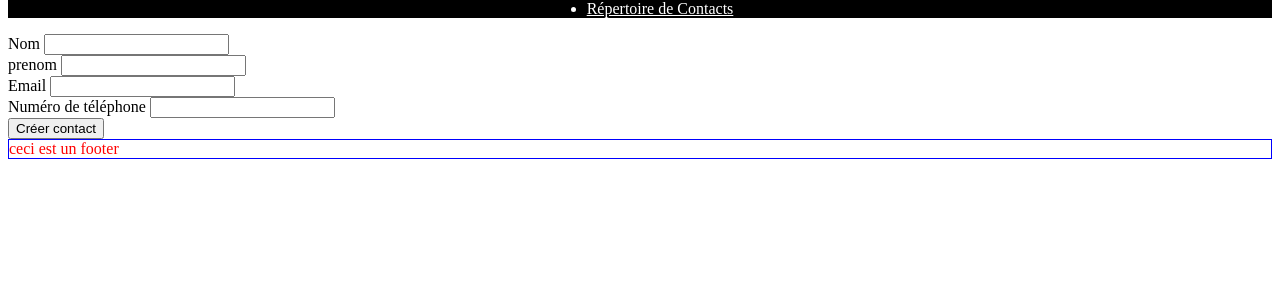
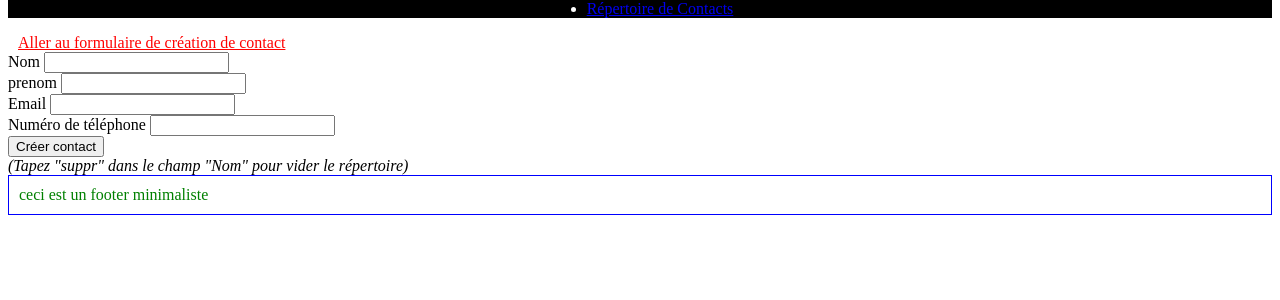
Before and after one commit to LopezN26/eval_procedurale, a PHP site: page /eval.php in a window 1280 px wide. Shown: the part 16-316 px from the top of the page. Run offline with PHP 8.4, Linux system fonts and the light colour scheme.

Commit message:
affichage de contacts via variable session

```diff
--- a/cssSite.css
+++ b/cssSite.css
@@ -6,14 +6,31 @@ ul
     background-color: black;
     color :white;
 }
-a
+.liensListe
 {
     color: white;
     font-size: 16px;
 }
 
+.lienAncre
+{
+    padding: 10px;
+    color :red;
+}
 footer
 {
     border : 1px solid blue;
-    color : red;
+    color : green;
+    padding : 10px;
 }
+
+.contact
+{
+
+    border : 1px solid black;
+}
+
+#italic
+{
+    font-style: italic;
+}
--- a/eval.php
+++ b/eval.php
@@ -1,22 +1,57 @@
 <?php
 $titrepage='Répertoire';
 include 'header.php';
-
-
+?>
+    <div>
+        <a class="lienAncre" href="eval.php#ancre">Aller au formulaire de création de contact</a>
+    </div>
+<?php
+session_start();
+if (empty($_SESSION))
+{
+    $_SESSION['repertoire']=[];
+}
 if (!empty($_POST))
 {
-    $contact = [ "Nom" => $_POST['nom'],
-                "Prenom" => $_POST['prenom'],
-                "Email"  =>$_POST['email'],
-                "Num"  =>$_POST['num']];
-    foreach($contact as $key=>$donnees)
+    $contact = ["Nom" => $_POST['nom'],
+        "Prenom" => $_POST['prenom'],
+        "Email" => $_POST['email'],
+        "Num" => $_POST['num']];
+    /*foreach($contact as $key=>$donnees)
     {
         echo $key.' : '.$donnees.' ';
+    }*/
+
+    array_push($_SESSION['repertoire'], $contact);
+    if ($_POST['nom'] == 'suppr') {
+        $_SESSION['repertoire'] = [];
+        $contact = [];
+    }
+}
+if(!empty($_SESSION))
+{
+
+    foreach($_SESSION['repertoire'] as $value)
+    {
+        ?><div class="contact"><?php
+        foreach ($value as $key=>$info) //Oui je sais, c'est le mal, désolé.
+        {
+            ?>
+
+                    <p>
+                        <?php echo $key." : ".$info ?>
+                    </p>
+
+            <?php
+        }
+        ?></div><?php
     }
 }
 
+
+
 ?>
-<form method="POST" action="eval.php">
+<form id="ancre" method="POST" action="eval.php">
     <div>
         <label for="nom">Nom</label>
         <input type="text" id = "nom" name="nom"/>
@@ -37,6 +72,9 @@ if (!empty($_POST))
         <input type="submit" value="Créer contact"/>
     </div>
 </form>
+<div id="italic">
+(Tapez "suppr" dans le champ "Nom" pour vider le répertoire)
+</div>
 <?php
 
 
--- a/footer.php
+++ b/footer.php
@@ -1,6 +1,6 @@
 
 </body>
 <footer>
-    ceci est un footer
+    ceci est un footer minimaliste
 </footer>
 </html>
--- a/header.php
+++ b/header.php
@@ -10,5 +10,5 @@
 </header>
 <body>
 <ul>
-    <li><a href="eval.php"> Répertoire de Contacts</a></li>
+    <li><a class="lienListe" href="eval.php"> Répertoire de Contacts</a></li>
 </ul>
```
